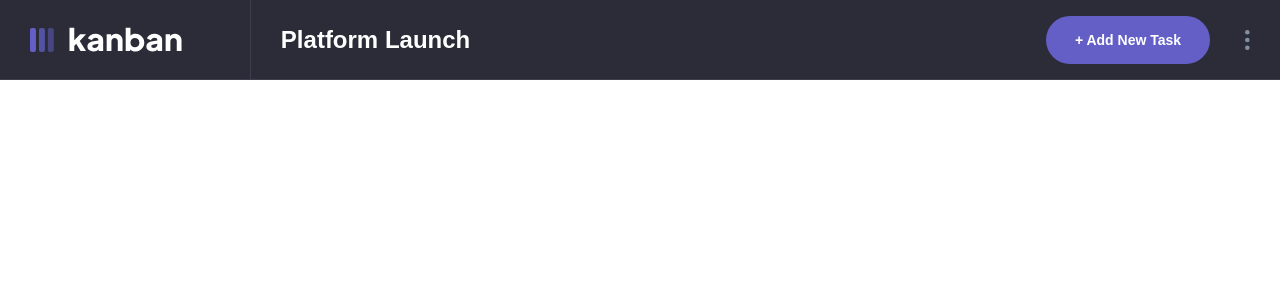
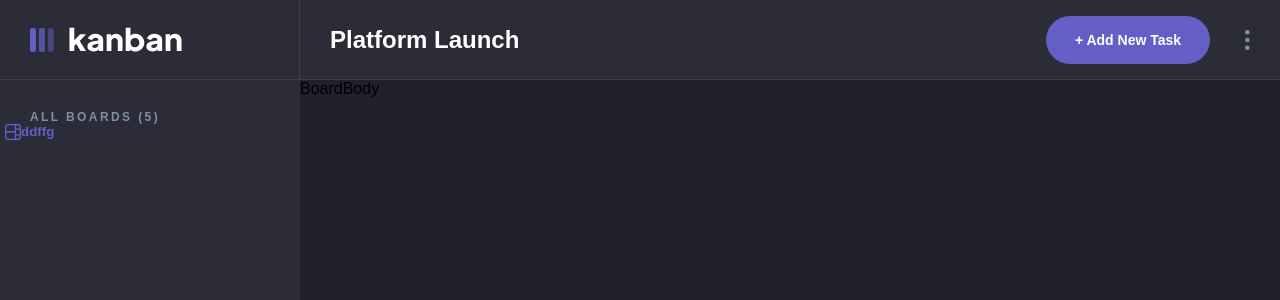
Before and after one commit to envincebal/kaban-task-manager, a React (Create React App) app: page / in a window 1280 px wide. Shown: the top 300 px of the page. Built offline with nearby package versions, Linux system fonts and the light colour scheme.

Commit message:
Added sidebar.

```diff
--- a/src/App.js
+++ b/src/App.js
@@ -1,4 +1,6 @@
 import Navbar from "./components/Navbar/Navbar";
+import Sidebar from "./components/Sidebar/Sidebar";
+import BoardBody from "./components/BoardBody/BoardBody";
 
 function App() {
   return (
@@ -6,6 +8,11 @@ function App() {
       <header className="App-header">
         <Navbar />
       </header>
+      <main className="main-body">
+      <Sidebar />
+      <BoardBody />
+      </main>
+
     </div>
   );
 }
--- /dev/null
+++ b/src/components/BoardBody/BoardBody.jsx
@@ -0,0 +1,10 @@
+import React from 'react';
+import "./BoardBody.scss";
+
+const BoardBody = () => {
+  return (
+    <div className="board-body">BoardBody</div>
+  )
+}
+
+export default BoardBody
--- /dev/null
+++ b/src/components/BoardBody/BoardBody.scss
@@ -0,0 +1,7 @@
+@import "../../styles/variables.scss";
+
+.board-body{
+  background-color: $dark-mode-body-background;
+  width: 100%;
+  height: 100vh;
+}
--- a/src/components/Navbar/Navbar.scss
+++ b/src/components/Navbar/Navbar.scss
@@ -10,7 +10,7 @@
   .logo-div {
     display: flex;
     align-items: center;
-    width: 300px;
+    min-width: 300px;
     height: 100%;
     border-right: 1px solid $dark-mode-border;
     padding: 0 30px;
--- a/src/components/Sidebar/Sidebar.jsx
+++ b/src/components/Sidebar/Sidebar.jsx
@@ -1,10 +1,15 @@
 import React from 'react';
-import "../../styles/index.scss"
+
+import "./Sidebar.scss"
 
 const Sidebar = () => {
   return (
     <div className="sidebar">
+      <h5 className="sidebar-boards-counter">{`ALL BOARDS (${5})`}</h5>
+      <ul className="sidebar-board-list">
 
+      </ul>
+      <button className="create-board-btn"><svg width="16" height="16" xmlns="http://www.w3.org/2000/svg"><path d="M0 2.889A2.889 2.889 0 0 1 2.889 0H13.11A2.889 2.889 0 0 1 16 2.889V13.11A2.888 2.888 0 0 1 13.111 16H2.89A2.889 2.889 0 0 1 0 13.111V2.89Zm1.333 5.555v4.667c0 .859.697 1.556 1.556 1.556h6.889V8.444H1.333Zm8.445-1.333V1.333h-6.89A1.556 1.556 0 0 0 1.334 2.89V7.11h8.445Zm4.889-1.333H11.11v4.444h3.556V5.778Zm0 5.778H11.11v3.11h2a1.556 1.556 0 0 0 1.556-1.555v-1.555Zm0-7.112V2.89a1.555 1.555 0 0 0-1.556-1.556h-2v3.111h3.556Z" fill="currentColor"/></svg> ddffg</button>
     </div>
   )
 }
--- a/src/components/Sidebar/Sidebar.scss
+++ b/src/components/Sidebar/Sidebar.scss
@@ -1 +1,35 @@
 @import "../../styles/variables.scss";
+
+.sidebar{
+  min-width: 300px;
+  background-color: $dark-mode-modal-background;
+  height: 100vh;
+  padding: 30px 0;
+  .sidebar-boards-counter{
+    letter-spacing: 2.4px;
+    color: $subheader-text;
+    font-size: 12px;
+    margin-left: 30px;
+  }
+
+  .create-board-btn{
+    color: $dark-mode-dark-blue;
+    background-color:  $dark-mode-modal-background;
+    height: 48px;
+    width: 276px;
+    border-radius: 0 24px 24px 0;
+    transition: all 0.3s ease;
+    display: flex;
+    align-content: center;
+    padding-left: 5px;
+
+    svg path:hover{
+      fill: #828FA3;
+    }
+  }
+
+  .create-board-btn:hover{
+    background-color: $dark-mode-dark-blue;
+    color: $light-mode-sidebar-task-background;
+  }
+}
--- a/src/styles/index.scss
+++ b/src/styles/index.scss
@@ -8,3 +8,7 @@
 body{
   font-family: "Plus Jakarta Sans", sans-serif;
 }
+
+.main-body{
+  display: flex;
+}
```
